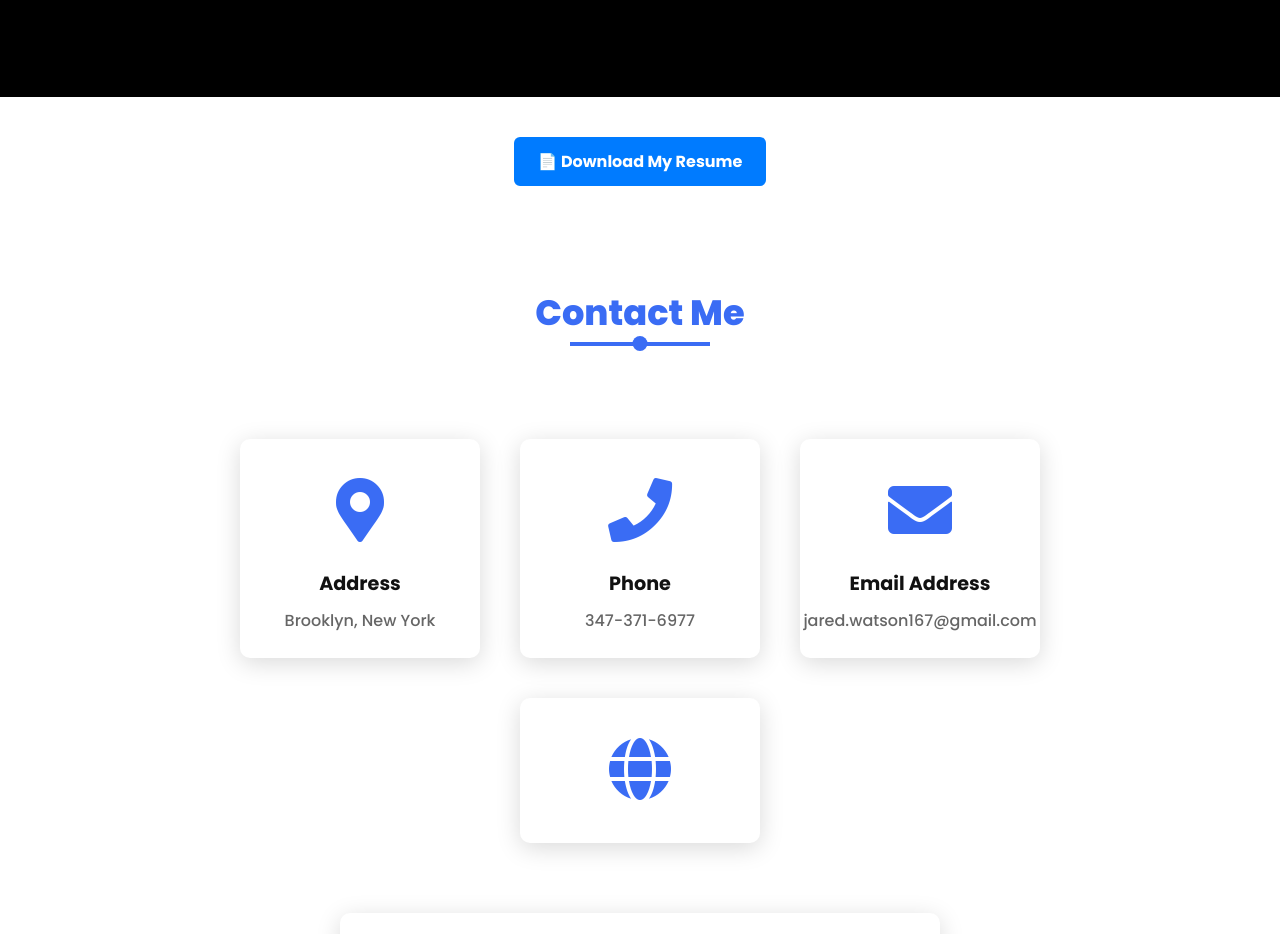
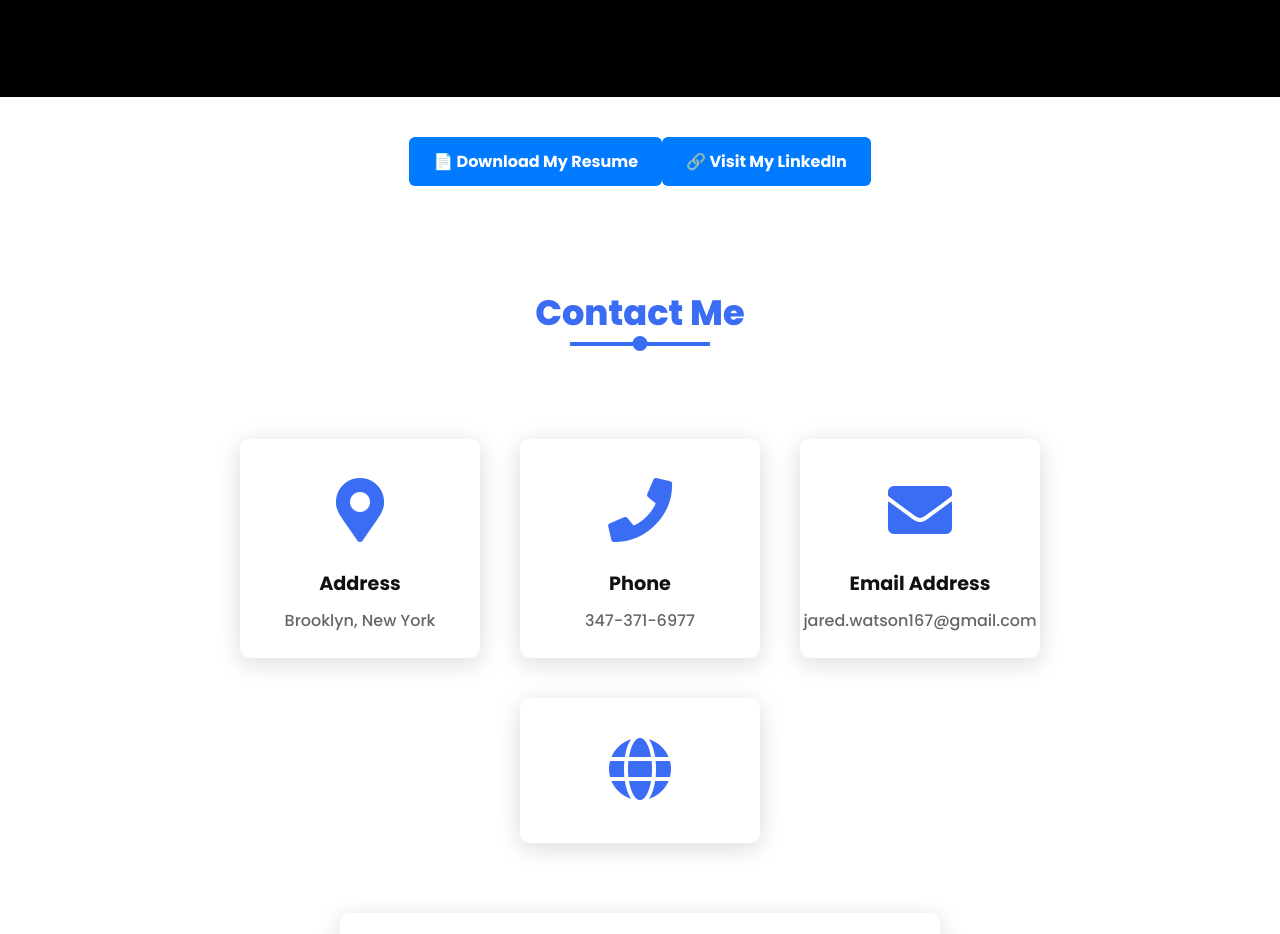
Before and after one commit to JWatson2112/profwebsite, a plain HTML site: page index.html in a window 1280 px wide. Shown: the part 2541-3475 px from the top of the page. Drawn offline with nearby package versions, Linux system fonts and the light colour scheme.

Commit message:
Final Commit

```diff
--- a/index.html
+++ b/index.html
@@ -120,6 +120,8 @@
 
     <div class="resume-container" data-aos="fade-up" data-aos-duration="1000">
         <a href="JARED WATSON OFFICIAL RESUME.pdf" download class="resume-download">📄 Download My Resume</a>
+        <a href="https://www.linkedin.com/in/jared-watson-792025164/" target="_blank" class="linkedin-button">🔗 Visit My LinkedIn</a>
+
     </div>
 
 
--- a/style.css
+++ b/style.css
@@ -161,8 +161,6 @@ section{
     margin-right: 30px;
 }
 
-
-/* About */
 
 .title{
     width: 100%;
@@ -342,7 +340,7 @@ section{
     margin-top: 40px;
 }
 
-.resume-download {
+.resume-download, .linkedin-button {
     padding: 12px 24px;
     background-color: #007bff;
     color: #fff;
@@ -352,10 +350,9 @@ section{
     transition: background-color 0.3s ease;
 }
 
-.resume-download:hover {
+.resume-download:hover, .linkedin-button:hover {
     background-color: #0056b3;
 }
-
 
 
 .contact .content{
```
